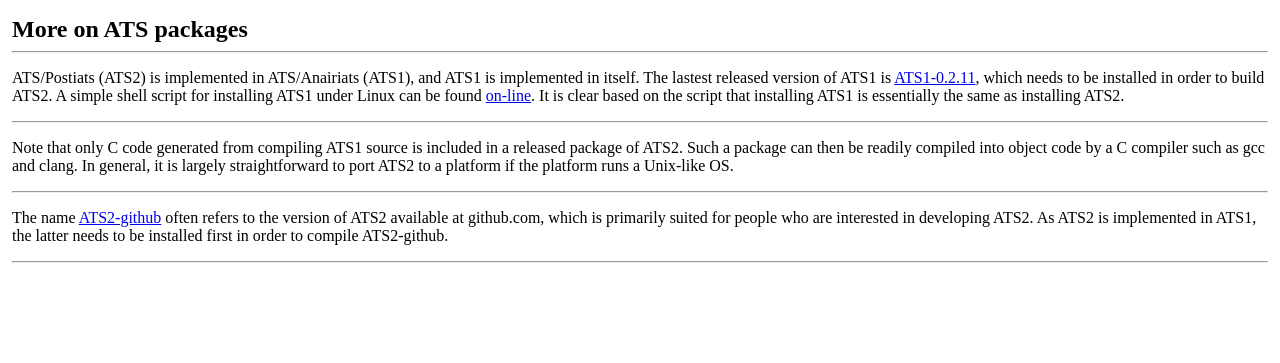
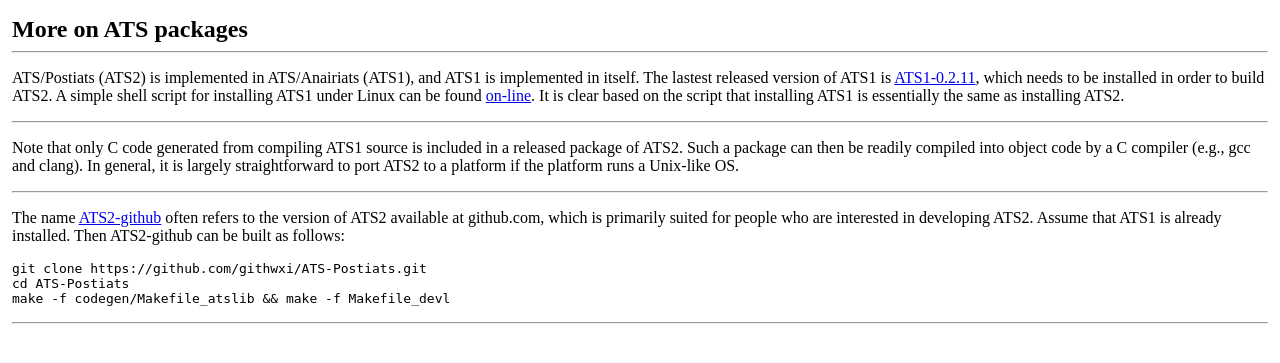
Before and after one commit to githwxi/atslangweb, a PHP site: page /thePageRBodyRight/Downloads.php in a window 1280 px wide. Shown: the top 363 px of the page. Run offline with PHP 8.4, Linux system fonts and the light colour scheme.

Commit message:
Updating: improving ats2langweb

```diff
--- a/thePageRBodyRight/Downloads.php
+++ b/thePageRBodyRight/Downloads.php
@@ -31,7 +31,7 @@ It is clear based on the script that installing ATS1 is essentially the same as
 <p>
 Note that only C code generated from compiling ATS1 source is included in a
 released package of ATS2. Such a package can then be readily compiled into
-object code by a C compiler such as gcc and clang. In general, it is largely
+object code by a C compiler (e.g., gcc and clang). In general, it is largely
 straightforward to port ATS2 to a platform if the platform runs a Unix-like OS.
 </p>
 
@@ -42,8 +42,13 @@ The name
 <a href="https://github.com/githwxi/ATS-Postiats">ATS2-github</a>
 often refers to the version of ATS2 available at github.com,
 which is primarily suited for people who are interested in developing ATS2.
-As ATS2 is implemented in ATS1, the latter needs to be installed first in order
-to compile ATS2-github.
+Assume that ATS1 is already installed. Then ATS2-github can be built as
+follows:
+<pre>
+git clone https://github.com/githwxi/ATS-Postiats.git
+cd ATS-Postiats
+make -f codegen/Makefile_atslib && make -f Makefile_devl
+</pre>
 </p>
 
 <hr></hr>
```
